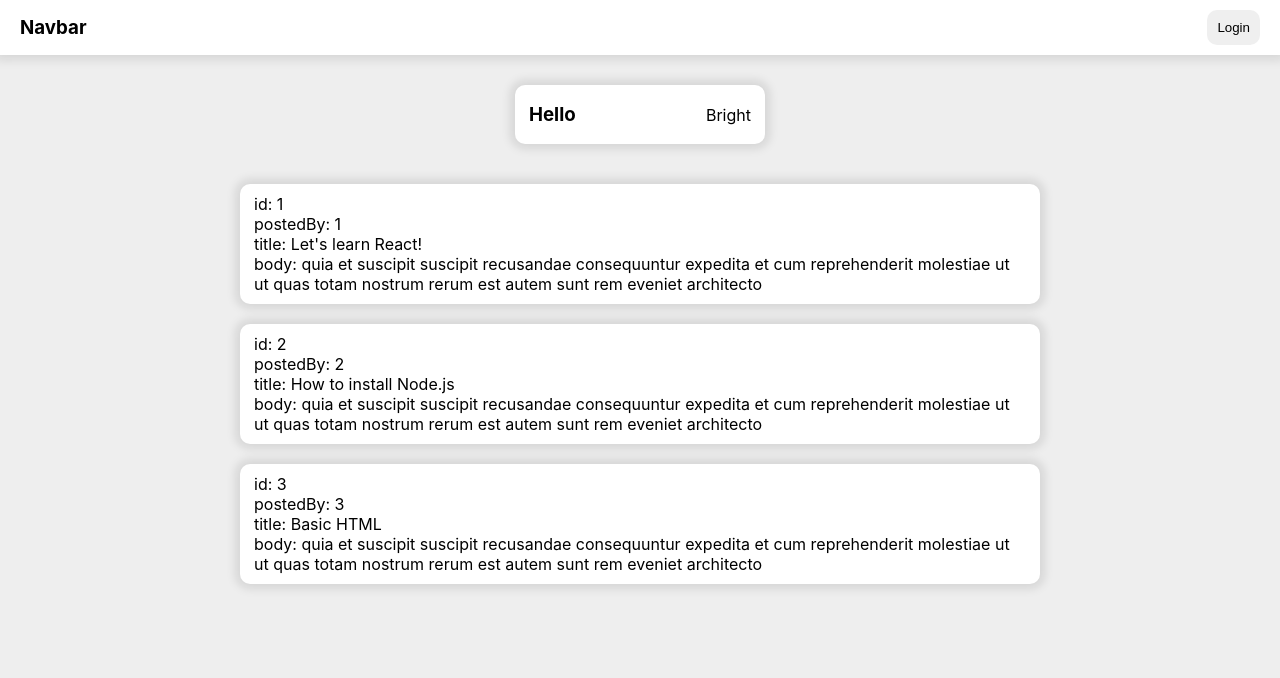
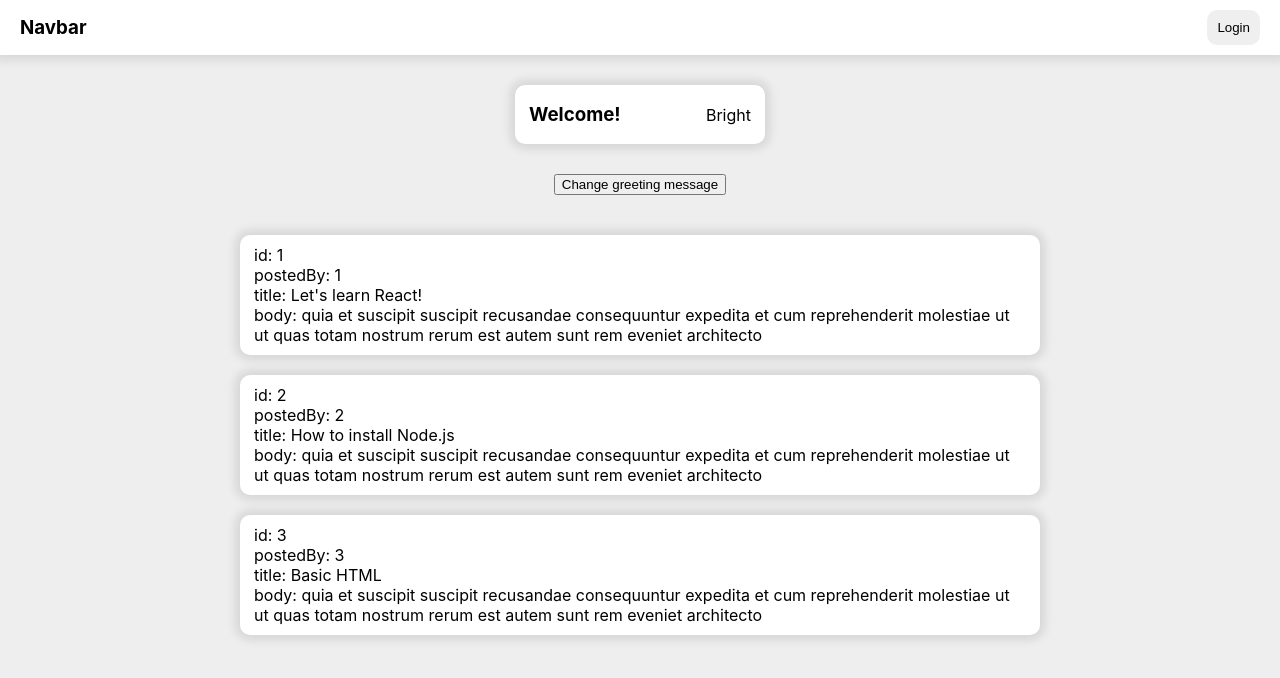
Before and after one commit to brightnc/my-first-react-app, a React (Vite) app: page / in a window 1280 px wide. Shown: the top 678 px of the page. Built offline with nearby package versions, Linux system fonts and the light colour scheme.

Commit message:
demo: states

```diff
--- a/src/App.tsx
+++ b/src/App.tsx
@@ -16,7 +16,6 @@
   }
 
   const name: string = 'Bright'
-  const greetingMsg: string = 'Hello'
   const isLoggedIn: boolean = true
   const [loading, setLoading] = useState(false)
   const [posts, setPosts] = useState<PostDTO[]>([])
@@ -29,7 +28,7 @@
   return (
     <div className="App">
       <Navbar />
-      <Greeting name={name} greetingMsg={greetingMsg} isLoggedIn={isLoggedIn} />
+      <Greeting name={name} isLoggedIn={isLoggedIn} />
       <div className="feed-container">
         {loading
           ? posts.map((post) => {
--- a/src/components/Greeting.tsx
+++ b/src/components/Greeting.tsx
@@ -1,16 +1,23 @@
+import { useState } from 'react'
 import classes from './Greeting.module.css'
 
 interface IGreetingProps {
   name: string
-  greetingMsg?: string
   isLoggedIn: boolean
 }
-const Greeting = ({ name, greetingMsg = 'Welcome', isLoggedIn }: IGreetingProps) => {
+const Greeting = ({ name, isLoggedIn }: IGreetingProps) => {
+  const [greetingMsg, setGreetingMsg] = useState<boolean>(false)
+  const handleClick = () => {
+    setGreetingMsg(!greetingMsg)
+  }
   return (
-    <div className={classes.card}>
-      <h3>{greetingMsg}</h3>
-      <p>{isLoggedIn ? name : 'Unknown'}</p>
-    </div>
+    <>
+      <div className={classes.card}>
+        <h3>{greetingMsg ? 'Hello!' : 'Welcome!'}</h3>
+        <p>{isLoggedIn ? name : 'Unknown'}</p>
+      </div>
+      <button onClick={handleClick}>Change greeting message</button>
+    </>
   )
 }
 export default Greeting
```
